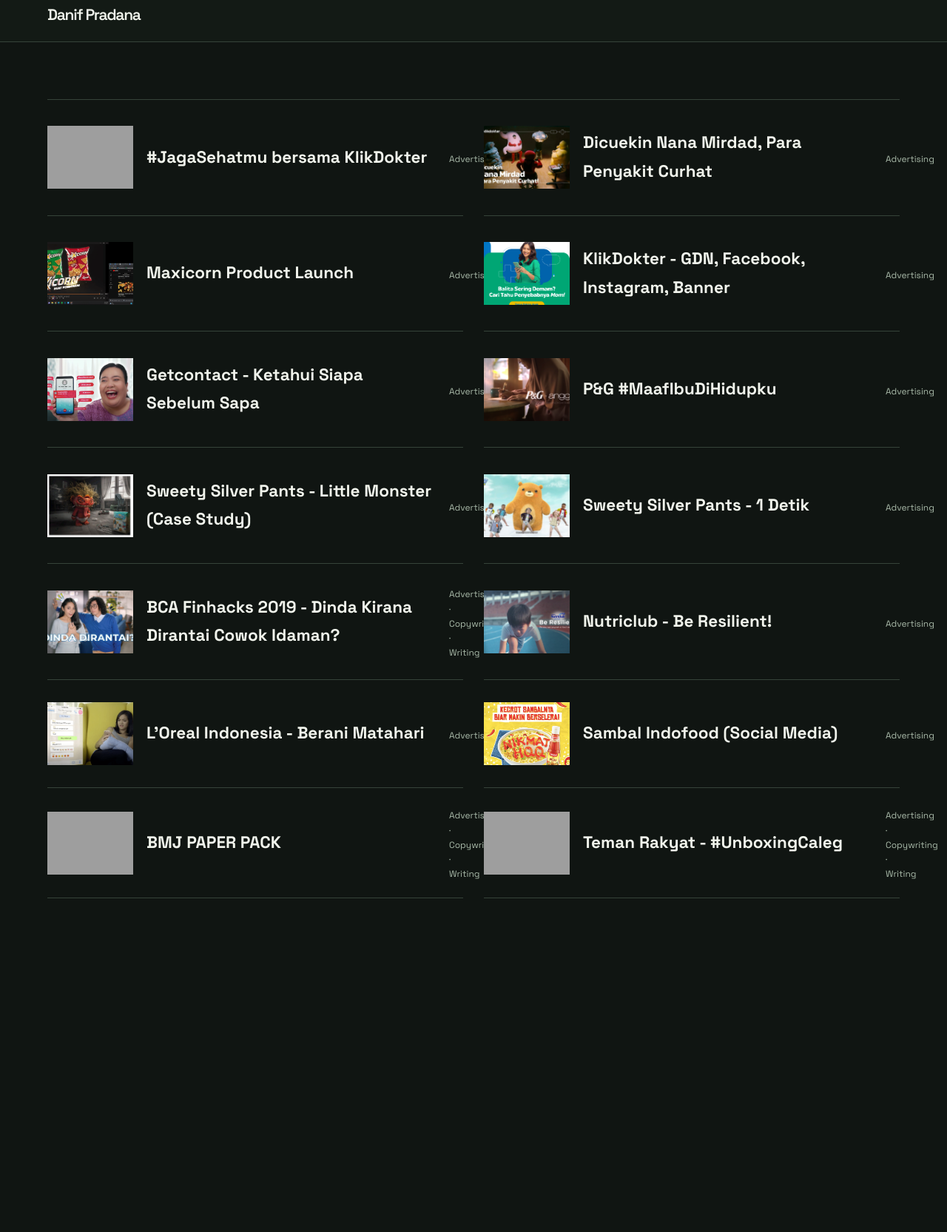
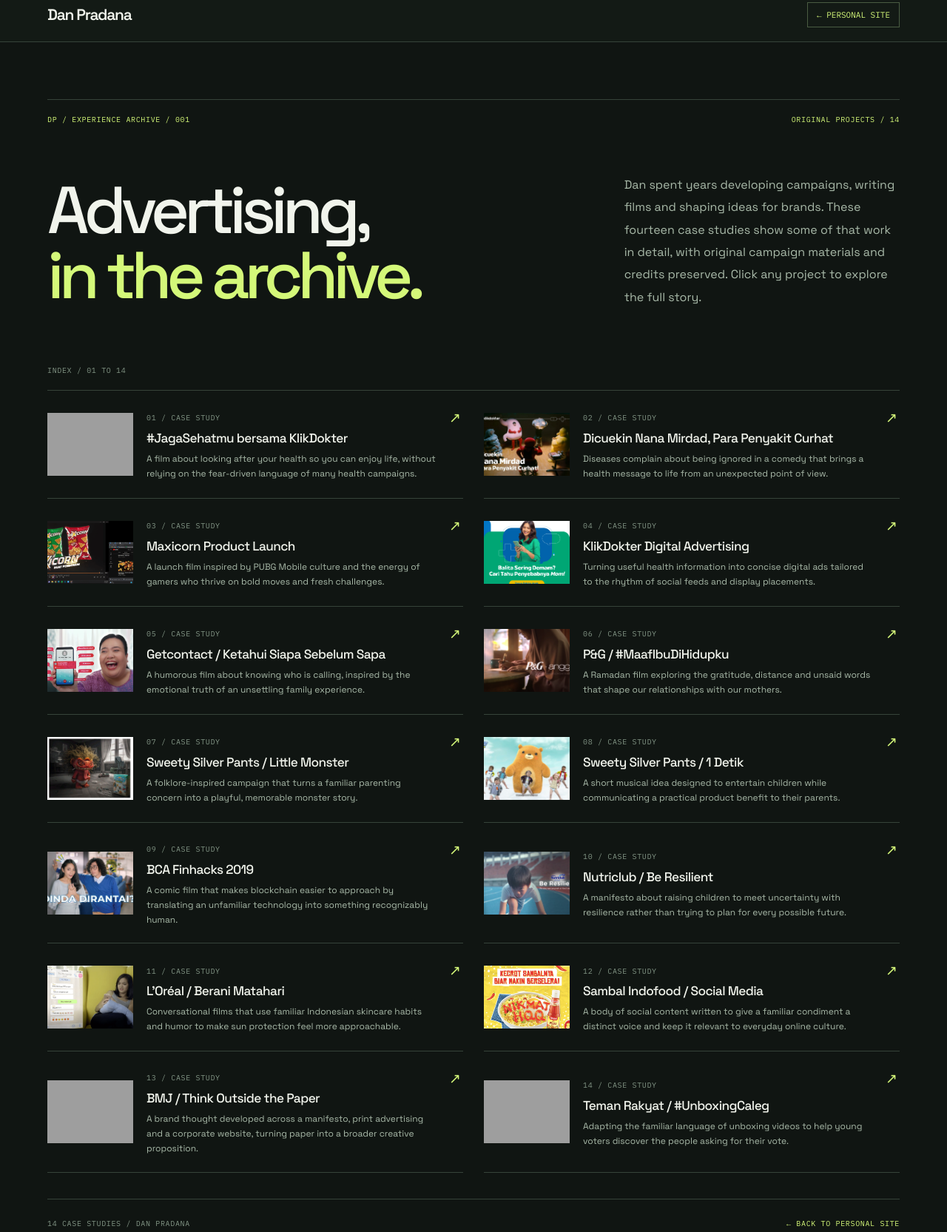
Before and after one commit to mxvdxn/dan-pradana, a plain HTML site: page portfolio-assets/danifpradana-portfolio/index.html in a window 1280 px wide. Shown: the part 17-1682 px from the top of the page at 74% size. Before the commit the page ends 1359 px from the top, so only its background shows below. Drawn offline with Linux system fonts and the light colour scheme; grey boxes are pictures that could not be loaded.

Commit message:
Redesign advertising archive index to match the creative workspace and retain 14 case study links

```diff
--- a/portfolio-assets/danifpradana-portfolio/index.html
+++ b/portfolio-assets/danifpradana-portfolio/index.html
@@ -1,21 +1,27 @@
 <!doctype html>
-<html lang="en"><head><meta charset="utf-8"><meta name="viewport" content="width=device-width,initial-scale=1">
-<title>Danif Pradana</title><link rel="stylesheet" href="assets/style.css"></head>
-<body><header class="site"><h1><a href="index.html">Danif Pradana</a></h1></header>
-<main><div class="grid">
-<a class="card" href="projects/01-jagasehatmu-bersama-klikdokter/index.html"><div class="thumb"><img src="projects/01-jagasehatmu-bersama-klikdokter/cover.png" alt="#JagaSehatmu bersama KlikDokter" loading="lazy"></div><h2>#JagaSehatmu bersama KlikDokter</h2><p>Advertising</p></a>
-<a class="card" href="projects/02-dicuekin-nana-mirdad-para-penyakit-curhat/index.html"><div class="thumb"><img src="projects/02-dicuekin-nana-mirdad-para-penyakit-curhat/cover.jpg" alt="Dicuekin Nana Mirdad, Para Penyakit Curhat" loading="lazy"></div><h2>Dicuekin Nana Mirdad, Para Penyakit Curhat</h2><p>Advertising</p></a>
-<a class="card" href="projects/03-maxicorn-product-launch/index.html"><div class="thumb"><img src="projects/03-maxicorn-product-launch/cover.png" alt="Maxicorn Product Launch" loading="lazy"></div><h2>Maxicorn Product Launch</h2><p>Advertising</p></a>
-<a class="card" href="projects/04-klikdokter-gdn-facebook-instagram-banner/index.html"><div class="thumb"><img src="projects/04-klikdokter-gdn-facebook-instagram-banner/cover.jpg" alt="KlikDokter - GDN, Facebook, Instagram, Banner" loading="lazy"></div><h2>KlikDokter - GDN, Facebook, Instagram, Banner</h2><p>Advertising</p></a>
-<a class="card" href="projects/05-getcontact-ketahui-siapa-sebelum-sapa/index.html"><div class="thumb"><img src="projects/05-getcontact-ketahui-siapa-sebelum-sapa/cover.png" alt="Getcontact - Ketahui Siapa Sebelum Sapa" loading="lazy"></div><h2>Getcontact - Ketahui Siapa Sebelum Sapa</h2><p>Advertising</p></a>
-<a class="card" href="projects/06-p-g-maafibudihidupku/index.html"><div class="thumb"><img src="projects/06-p-g-maafibudihidupku/cover.png" alt="P&amp;G #MaafIbuDiHidupku" loading="lazy"></div><h2>P&amp;G #MaafIbuDiHidupku</h2><p>Advertising</p></a>
-<a class="card" href="projects/07-sweety-silver-pants-little-monster-case-study/index.html"><div class="thumb"><img src="projects/07-sweety-silver-pants-little-monster-case-study/cover.jpeg" alt="Sweety Silver Pants - Little Monster (Case Study)" loading="lazy"></div><h2>Sweety Silver Pants - Little Monster (Case Study)</h2><p>Advertising</p></a>
-<a class="card" href="projects/08-sweety-silver-pants-1-detik/index.html"><div class="thumb"><img src="projects/08-sweety-silver-pants-1-detik/cover.jpg" alt="Sweety Silver Pants - 1 Detik" loading="lazy"></div><h2>Sweety Silver Pants - 1 Detik</h2><p>Advertising</p></a>
-<a class="card" href="projects/09-bca-finhacks-2019-dinda-kirana-dirantai-cowok-idaman/index.html"><div class="thumb"><img src="projects/09-bca-finhacks-2019-dinda-kirana-dirantai-cowok-idaman/cover.jpg" alt="BCA Finhacks 2019 - Dinda Kirana Dirantai Cowok Idaman?" loading="lazy"></div><h2>BCA Finhacks 2019 - Dinda Kirana Dirantai Cowok Idaman?</h2><p>Advertising · Copywriting · Writing</p></a>
-<a class="card" href="projects/10-nutriclub-be-resilient/index.html"><div class="thumb"><img src="projects/10-nutriclub-be-resilient/cover.jpg" alt="Nutriclub - Be Resilient!" loading="lazy"></div><h2>Nutriclub - Be Resilient!</h2><p>Advertising</p></a>
-<a class="card" href="projects/11-loreal-indonesia-berani-matahari/index.html"><div class="thumb"><img src="projects/11-loreal-indonesia-berani-matahari/cover.png" alt="L&#x27;Oreal Indonesia - Berani Matahari" loading="lazy"></div><h2>L&#x27;Oreal Indonesia - Berani Matahari</h2><p>Advertising</p></a>
-<a class="card" href="projects/12-sambal-indofood-social-media/index.html"><div class="thumb"><img src="projects/12-sambal-indofood-social-media/cover.png" alt="Sambal Indofood (Social Media)" loading="lazy"></div><h2>Sambal Indofood (Social Media)</h2><p>Advertising</p></a>
-<a class="card" href="projects/13-bmj-paper-pack/index.html"><div class="thumb"><img src="projects/13-bmj-paper-pack/cover.png" alt="BMJ PAPER PACK" loading="lazy"></div><h2>BMJ PAPER PACK</h2><p>Advertising · Copywriting · Writing</p></a>
-<a class="card" href="projects/14-teman-rakyat-unboxingcaleg/index.html"><div class="thumb"><img src="projects/14-teman-rakyat-unboxingcaleg/cover.png" alt="Teman Rakyat - #UnboxingCaleg" loading="lazy"></div><h2>Teman Rakyat - #UnboxingCaleg</h2><p>Advertising · Copywriting · Writing</p></a>
-</div></main>
-</body></html>
+<html lang="en"><head><meta charset="utf-8"><meta name="viewport" content="width=device-width,initial-scale=1"><meta name="theme-color" content="#101512">
+<meta name="description" content="A selection of 14 advertising campaigns, brand films and creative concepts by Dan Pradana, including original project materials and creative credits.">
+<title>Advertising Archive | Dan Pradana</title>
+<link rel="stylesheet" href="assets/style.css">
+</head><body>
+<header class="site"><h1><a href="../../index.html">Dan Pradana</a></h1><a class="back" href="../../index.html#advertising">← PERSONAL SITE</a></header>
+<main>
+<div class="archive-meta"><span>DP / EXPERIENCE ARCHIVE / 001</span><span>ORIGINAL PROJECTS / 14</span></div>
+<div class="archive-heading"><h2>Advertising,<br><em>in the archive.</em></h2><p>Dan spent years developing campaigns, writing films and shaping ideas for brands. These fourteen case studies show some of that work in detail, with original campaign materials and credits preserved. Click any project to explore the full story.</p></div>
+<p class="archive-index">INDEX / 01 TO 14</p>
+<div class="grid"><a class="card" href="projects/01-jagasehatmu-bersama-klikdokter/index.html" aria-label="Open #JagaSehatmu bersama KlikDokter case study"><div class="thumb"><img src="projects/01-jagasehatmu-bersama-klikdokter/cover.png" alt="#JagaSehatmu bersama KlikDokter campaign cover" loading="lazy" decoding="async"></div><div class="card-copy"><span class="archive-item-index">01 / CASE STUDY</span><h3>#JagaSehatmu bersama KlikDokter</h3><p>A film about looking after your health so you can enjoy life, without relying on the fear-driven language of many health campaigns.</p></div><span class="arrow" aria-hidden="true">↗</span></a>
+<a class="card" href="projects/02-dicuekin-nana-mirdad-para-penyakit-curhat/index.html" aria-label="Open Dicuekin Nana Mirdad, Para Penyakit Curhat case study"><div class="thumb"><img src="projects/02-dicuekin-nana-mirdad-para-penyakit-curhat/cover.jpg" alt="Dicuekin Nana Mirdad, Para Penyakit Curhat campaign cover" loading="lazy" decoding="async"></div><div class="card-copy"><span class="archive-item-index">02 / CASE STUDY</span><h3>Dicuekin Nana Mirdad, Para Penyakit Curhat</h3><p>Diseases complain about being ignored in a comedy that brings a health message to life from an unexpected point of view.</p></div><span class="arrow" aria-hidden="true">↗</span></a>
+<a class="card" href="projects/03-maxicorn-product-launch/index.html" aria-label="Open Maxicorn Product Launch case study"><div class="thumb"><img src="projects/03-maxicorn-product-launch/cover.png" alt="Maxicorn Product Launch campaign cover" loading="lazy" decoding="async"></div><div class="card-copy"><span class="archive-item-index">03 / CASE STUDY</span><h3>Maxicorn Product Launch</h3><p>A launch film inspired by PUBG Mobile culture and the energy of gamers who thrive on bold moves and fresh challenges.</p></div><span class="arrow" aria-hidden="true">↗</span></a>
+<a class="card" href="projects/04-klikdokter-gdn-facebook-instagram-banner/index.html" aria-label="Open KlikDokter Digital Advertising case study"><div class="thumb"><img src="projects/04-klikdokter-gdn-facebook-instagram-banner/cover.jpg" alt="KlikDokter Digital Advertising campaign cover" loading="lazy" decoding="async"></div><div class="card-copy"><span class="archive-item-index">04 / CASE STUDY</span><h3>KlikDokter Digital Advertising</h3><p>Turning useful health information into concise digital ads tailored to the rhythm of social feeds and display placements.</p></div><span class="arrow" aria-hidden="true">↗</span></a>
+<a class="card" href="projects/05-getcontact-ketahui-siapa-sebelum-sapa/index.html" aria-label="Open Getcontact / Ketahui Siapa Sebelum Sapa case study"><div class="thumb"><img src="projects/05-getcontact-ketahui-siapa-sebelum-sapa/cover.png" alt="Getcontact / Ketahui Siapa Sebelum Sapa campaign cover" loading="lazy" decoding="async"></div><div class="card-copy"><span class="archive-item-index">05 / CASE STUDY</span><h3>Getcontact / Ketahui Siapa Sebelum Sapa</h3><p>A humorous film about knowing who is calling, inspired by the emotional truth of an unsettling family experience.</p></div><span class="arrow" aria-hidden="true">↗</span></a>
+<a class="card" href="projects/06-p-g-maafibudihidupku/index.html" aria-label="Open P&amp;G / #MaafIbuDiHidupku case study"><div class="thumb"><img src="projects/06-p-g-maafibudihidupku/cover.png" alt="P&amp;G / #MaafIbuDiHidupku campaign cover" loading="lazy" decoding="async"></div><div class="card-copy"><span class="archive-item-index">06 / CASE STUDY</span><h3>P&amp;G / #MaafIbuDiHidupku</h3><p>A Ramadan film exploring the gratitude, distance and unsaid words that shape our relationships with our mothers.</p></div><span class="arrow" aria-hidden="true">↗</span></a>
+<a class="card" href="projects/07-sweety-silver-pants-little-monster-case-study/index.html" aria-label="Open Sweety Silver Pants / Little Monster case study"><div class="thumb"><img src="projects/07-sweety-silver-pants-little-monster-case-study/cover.jpeg" alt="Sweety Silver Pants / Little Monster campaign cover" loading="lazy" decoding="async"></div><div class="card-copy"><span class="archive-item-index">07 / CASE STUDY</span><h3>Sweety Silver Pants / Little Monster</h3><p>A folklore-inspired campaign that turns a familiar parenting concern into a playful, memorable monster story.</p></div><span class="arrow" aria-hidden="true">↗</span></a>
+<a class="card" href="projects/08-sweety-silver-pants-1-detik/index.html" aria-label="Open Sweety Silver Pants / 1 Detik case study"><div class="thumb"><img src="projects/08-sweety-silver-pants-1-detik/cover.jpg" alt="Sweety Silver Pants / 1 Detik campaign cover" loading="lazy" decoding="async"></div><div class="card-copy"><span class="archive-item-index">08 / CASE STUDY</span><h3>Sweety Silver Pants / 1 Detik</h3><p>A short musical idea designed to entertain children while communicating a practical product benefit to their parents.</p></div><span class="arrow" aria-hidden="true">↗</span></a>
+<a class="card" href="projects/09-bca-finhacks-2019-dinda-kirana-dirantai-cowok-idaman/index.html" aria-label="Open BCA Finhacks 2019 case study"><div class="thumb"><img src="projects/09-bca-finhacks-2019-dinda-kirana-dirantai-cowok-idaman/cover.jpg" alt="BCA Finhacks 2019 campaign cover" loading="lazy" decoding="async"></div><div class="card-copy"><span class="archive-item-index">09 / CASE STUDY</span><h3>BCA Finhacks 2019</h3><p>A comic film that makes blockchain easier to approach by translating an unfamiliar technology into something recognizably human.</p></div><span class="arrow" aria-hidden="true">↗</span></a>
+<a class="card" href="projects/10-nutriclub-be-resilient/index.html" aria-label="Open Nutriclub / Be Resilient case study"><div class="thumb"><img src="projects/10-nutriclub-be-resilient/cover.jpg" alt="Nutriclub / Be Resilient campaign cover" loading="lazy" decoding="async"></div><div class="card-copy"><span class="archive-item-index">10 / CASE STUDY</span><h3>Nutriclub / Be Resilient</h3><p>A manifesto about raising children to meet uncertainty with resilience rather than trying to plan for every possible future.</p></div><span class="arrow" aria-hidden="true">↗</span></a>
+<a class="card" href="projects/11-loreal-indonesia-berani-matahari/index.html" aria-label="Open L’Oréal / Berani Matahari case study"><div class="thumb"><img src="projects/11-loreal-indonesia-berani-matahari/cover.png" alt="L’Oréal / Berani Matahari campaign cover" loading="lazy" decoding="async"></div><div class="card-copy"><span class="archive-item-index">11 / CASE STUDY</span><h3>L’Oréal / Berani Matahari</h3><p>Conversational films that use familiar Indonesian skincare habits and humor to make sun protection feel more approachable.</p></div><span class="arrow" aria-hidden="true">↗</span></a>
+<a class="card" href="projects/12-sambal-indofood-social-media/index.html" aria-label="Open Sambal Indofood / Social Media case study"><div class="thumb"><img src="projects/12-sambal-indofood-social-media/cover.png" alt="Sambal Indofood / Social Media campaign cover" loading="lazy" decoding="async"></div><div class="card-copy"><span class="archive-item-index">12 / CASE STUDY</span><h3>Sambal Indofood / Social Media</h3><p>A body of social content written to give a familiar condiment a distinct voice and keep it relevant to everyday online culture.</p></div><span class="arrow" aria-hidden="true">↗</span></a>
+<a class="card" href="projects/13-bmj-paper-pack/index.html" aria-label="Open BMJ / Think Outside the Paper case study"><div class="thumb"><img src="projects/13-bmj-paper-pack/cover.png" alt="BMJ / Think Outside the Paper campaign cover" loading="lazy" decoding="async"></div><div class="card-copy"><span class="archive-item-index">13 / CASE STUDY</span><h3>BMJ / Think Outside the Paper</h3><p>A brand thought developed across a manifesto, print advertising and a corporate website, turning paper into a broader creative proposition.</p></div><span class="arrow" aria-hidden="true">↗</span></a>
+<a class="card" href="projects/14-teman-rakyat-unboxingcaleg/index.html" aria-label="Open Teman Rakyat / #UnboxingCaleg case study"><div class="thumb"><img src="projects/14-teman-rakyat-unboxingcaleg/cover.png" alt="Teman Rakyat / #UnboxingCaleg campaign cover" loading="lazy" decoding="async"></div><div class="card-copy"><span class="archive-item-index">14 / CASE STUDY</span><h3>Teman Rakyat / #UnboxingCaleg</h3><p>Adapting the familiar language of unboxing videos to help young voters discover the people asking for their vote.</p></div><span class="arrow" aria-hidden="true">↗</span></a></div>
+<div class="archive-foot"><span>14 CASE STUDIES / DAN PRADANA</span><a href="../../index.html">← BACK TO PERSONAL SITE</a></div>
+</main></body></html>
```
